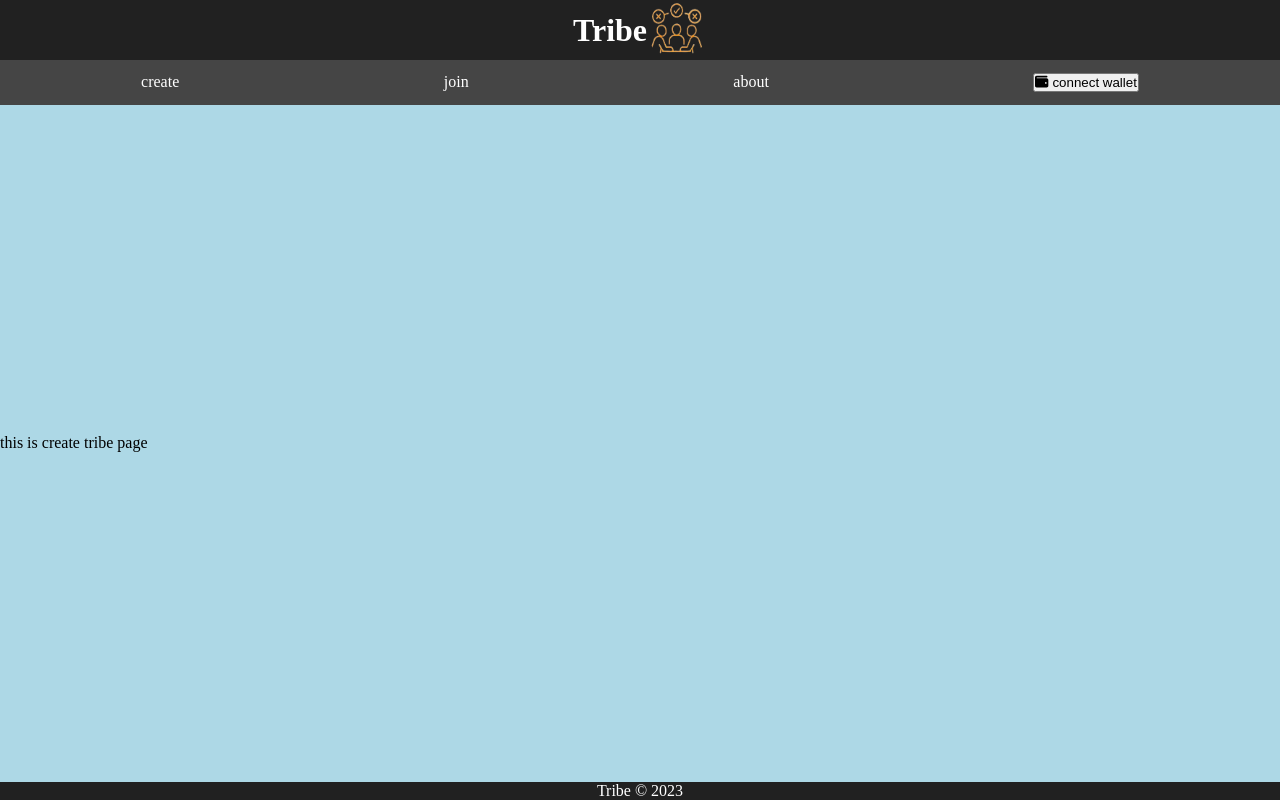
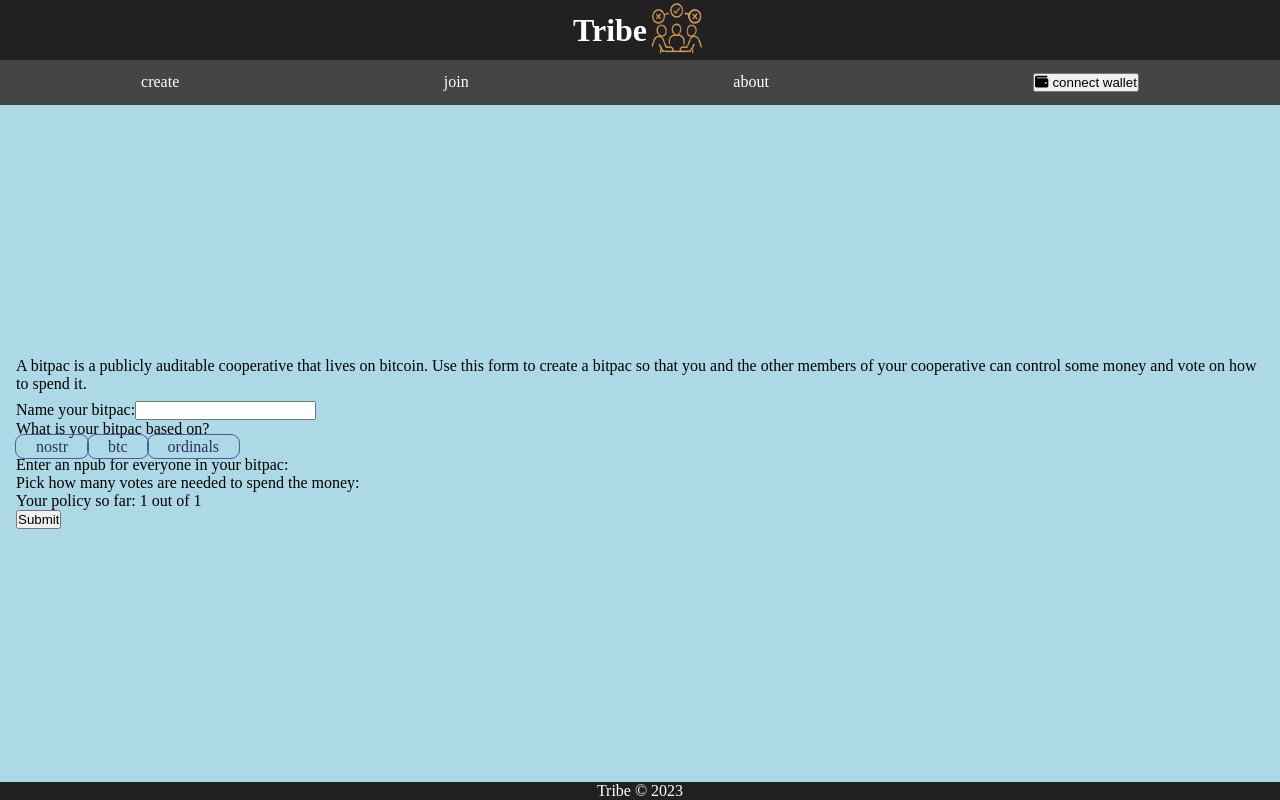
Before and after one commit to 22388o/tribe-master, a React (Vite) app: page /create in a window 1280 px wide. Built offline with nearby package versions, Linux system fonts and the light colour scheme; a web font is replaced by a local one.

Commit message:
create tribe page update

```diff
--- a/src/components/Header.jsx
+++ b/src/components/Header.jsx
@@ -31,6 +31,7 @@ const Header = () => {
       <Link to='/' className="company-logo">
         <h1 className="company-name">Tribe</h1>
         <img className="company-img" src={tribeLogo} alt="Tribe logo" />
+        {/* <img className="company-img" src="https://raw.githubusercontent.com/22388o/12345/main/PNG%202.png" alt="Tribe logo" /> */}
       </Link>
       <nav className="navbar">
         <Link className='nav-links' to='create'>create</Link>
--- /dev/null
+++ b/src/pages/CreateTribe.css
@@ -0,0 +1,22 @@
+.create-container {
+    padding: 1em;
+    /* border: 1px solid red; */
+}
+
+.multisig_creator {
+    display: flex;
+    flex-direction: column;
+    gap: 0.5em;
+}
+
+.radio-btn {
+    display: none;
+}
+
+.radio-label {
+    color: #293264;
+    padding: .2em 1.25em;
+    outline: 1px solid #4D5B9E;
+    border-radius: 8px;
+    font-weight: 500;
+}
--- a/src/pages/CreateTribe.jsx
+++ b/src/pages/CreateTribe.jsx
@@ -1,7 +1,94 @@
+import { useState } from "react";
+import './CreateTribe.css'
+
 const CreateTribe = () => {
+    const [tribe, setTribe] = useState({
+        tribeName: '',
+        type: '',
+        pubkeys: []
+    })
+
+
+    const handleChange = (e) => {
+        setTribe({...tribe,
+                tribeName: e.target.value,
+            });
+      }
+    console.log(tribe)
   return (
-    <div>
-      this is create tribe page
+    <div className="create-container">
+      <div className="multisig_creator">
+            <p>A bitpac is a publicly auditable cooperative that lives on bitcoin. Use this form to create a bitpac so that you and the other members of your cooperative can control some money and vote on how to spend it.</p>
+            <form id="create-form">
+                {/* <p>Name your bitpac:</p>
+                <input className="bitpac_name" /> */}
+                <label>Name your bitpac:
+                    <input type="text" onChange={(event) => handleChange(event)} />
+                </label>
+                <p>What is your bitpac based on?</p>
+                <label
+                    className="radio-label">
+                <input
+                    className="radio-btn"
+                    onChange={e => setTribe({...tribe,
+                        type: e.target.value
+                    })}
+                    type="radio"
+                    name="myRadio"
+                    value="npub" />
+                    nostr
+                </label>
+                <label
+                    className="radio-label">
+                <input
+                    className="radio-btn"
+                    onChange={e => setTribe({...tribe,
+                        type: e.target.value
+                    })}
+                    type="radio"
+                    name="myRadio"
+                    value="bc1p" />
+                    btc
+                </label>
+                <label
+                    className="radio-label">
+                <input
+                    className="radio-btn"
+                    onChange={e => setTribe({...tribe,
+                        type: e.target.value
+                    })}
+                    type="radio"
+                    name="myRadio"
+                    value="ordinals" />
+                    ordinals
+                </label>
+                {/* <input
+                    type="radio"
+                    name="select-type"
+                    form="create-form"
+                    onChange={(event) => handleChange(event)}
+                    id="options"
+                    required>
+                    <option value="npub">NOSTR npubs</option>
+                    <option value="btcddress">BTC Wallet Addresses</option>
+                    <option value="Ordinals">Ordinals</option>
+                </input> */}
+                <p>Enter an npub for everyone in your bitpac:</p>
+                <div className="select_npubs">
+                </div>
+                <p>Pick how many votes are needed to spend the money:</p>
+                {/* <input
+                    className="select_threshold" type="number"
+                    value="1"
+                    min="1"
+                    step="1"
+                    max="74" /> */}
+                <p>Your policy so far: <span className="threshold_num">1</span> out of <span className="multisig_num">1</span></p>
+                <div className="nostr_profiles"></div>
+                <input type="submit" className="create_bitpac" />
+
+            </form>
+        </div>
     </div>
   )
 };
```
